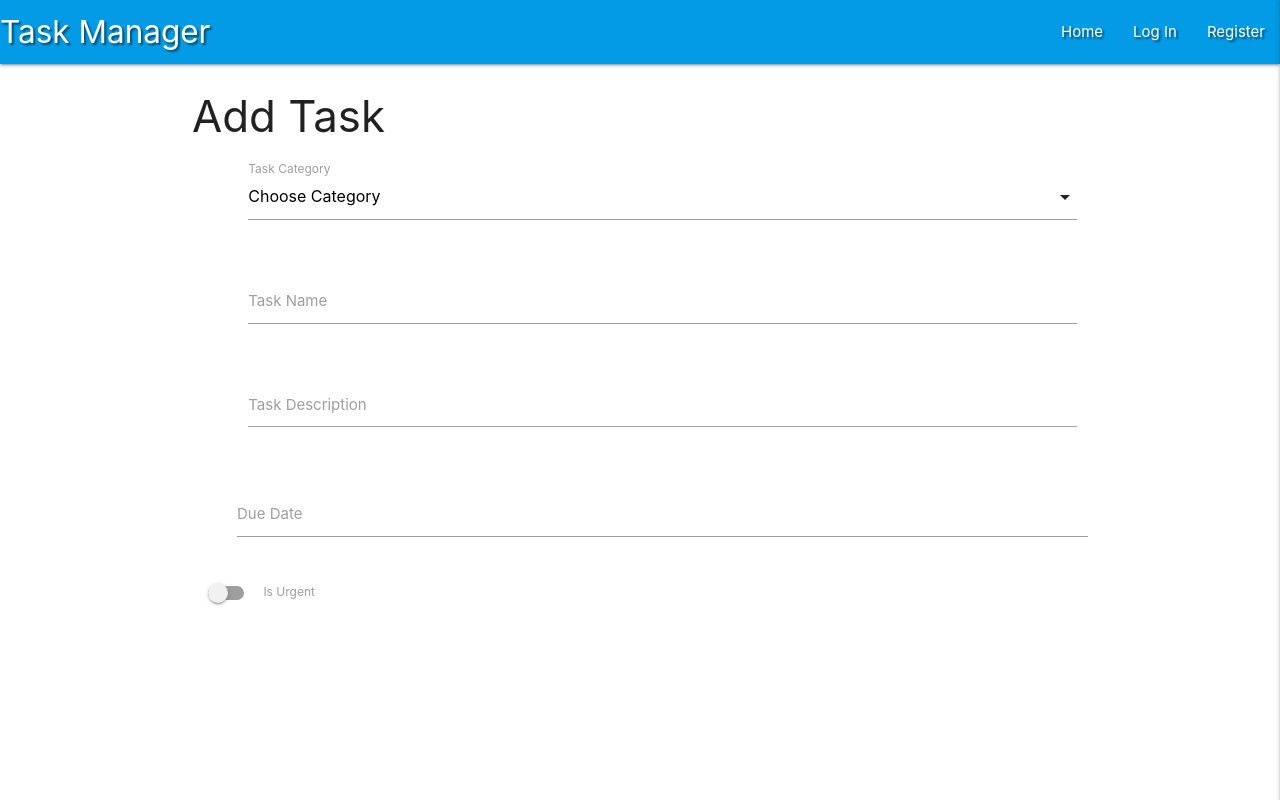
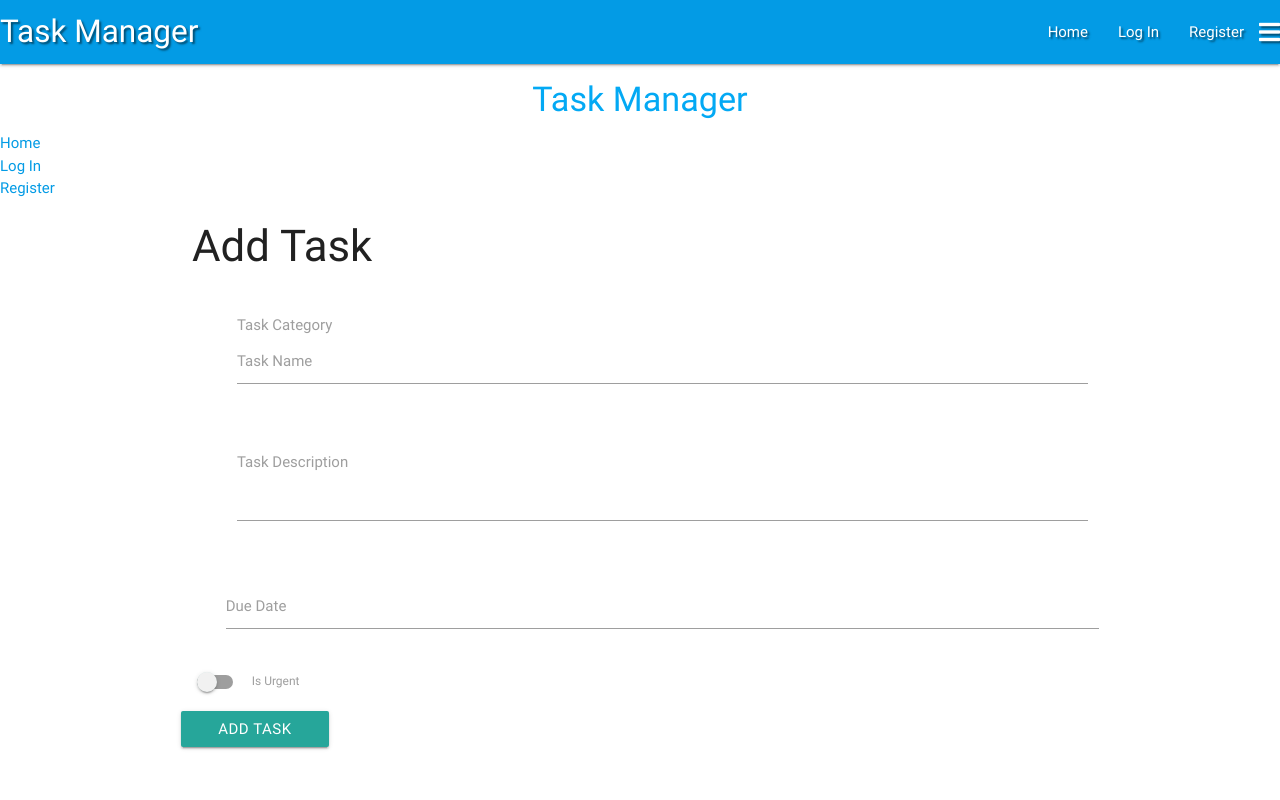
Before and after one commit to richieredmond87/taskManager, a Flask app: page /add_task in a window 1280 px wide. Run offline with Flask 2, Linux system fonts and the light colour scheme; data that the repository does not hold is empty; some libraries are stand-ins or nearby versions.

Commit message:
removed task-manager folder

```diff
--- a/task-manager/templates/add_task.html
+++ b/templates/add_task.html
@@ -46,6 +46,11 @@
                     </label>
                 </div>
             </div>
+            <div class="row">
+                <button class="btn waves-effect waves-light" type="submit" name="action">Add Task
+                    <i class="material-icons right"></i>
+                </button>
+            </div>
         </form>
     </div>
 
--- a/task-manager/templates/base.html
+++ b/templates/base.html
@@ -5,7 +5,7 @@
     <meta name="viewport" content="width=device-width, initial-scale=1.0">
     <link rel="stylesheet" href="https://cdnjs.cloudflare.com/ajax/libs/font-awesome/5.13.1/css/all.min.css"
         integrity="sha512-xA6Hp6oezhjd6LiLZynuukm80f8BoZ3OpcEYaqKoCV3HKQDrYjDE1Gu8ocxgxoXmwmSzM4iqPvCsOkQNiu41GA==" crossorigin="anonymous" type="text/css">
-    <link rel="stylesheet" href="https://cdnjs.cloudflare.com/ajax/libs/materialize/1.0.0/css/materialize.min.css" type="text/css">
+    <link rel="stylesheet"  href="https://cdnjs.cloudflare.com/ajax/libs/materialize/0.100.2/css/materialize.min.css" type="text/css">
     <link rel="stylesheet" href="{{ url_for('static', filename='css/style.css') }}" type="text/css">
     {% block styles %}
     {% endblock %}
@@ -70,7 +70,7 @@
 
     <script src="https://code.jquery.com/jquery-3.5.1.min.js"
         integrity="sha256-9/aliU8dGd2tb6OSsuzixeV4y/faTqgFtohetphbbj0=" crossorigin="anonymous"></script>
-    <script src="https://cdnjs.cloudflare.com/ajax/libs/materialize/1.0.0/js/materialize.min.js"></script>
+    <script src="https://cdnjs.cloudflare.com/ajax/libs/materialize/0.100.2/js/materialize.min.js"></script>
     <script src="{{ url_for('static', filename='js/script.js') }}"></script>
     <script type="text/javascript">
        $(document).ready(function(){
```
Also changed, not shown: app.py (renamed from task-manager/app.py), requirements.txt (renamed from task-manager/requirements.txt), static/css/style.css (renamed from task-manager/static/css/style.css), static/js/script.js (renamed from task-manager/static/js/script.js), templates/login.html (renamed from task-manager/templates/login.html), templates/profile.html (renamed from task-manager/templates/profile.html), templates/register.html (renamed from task-manager/templates/register.html), templates/tasks.html (renamed from task-manager/templates/tasks.html), 4 other files.
